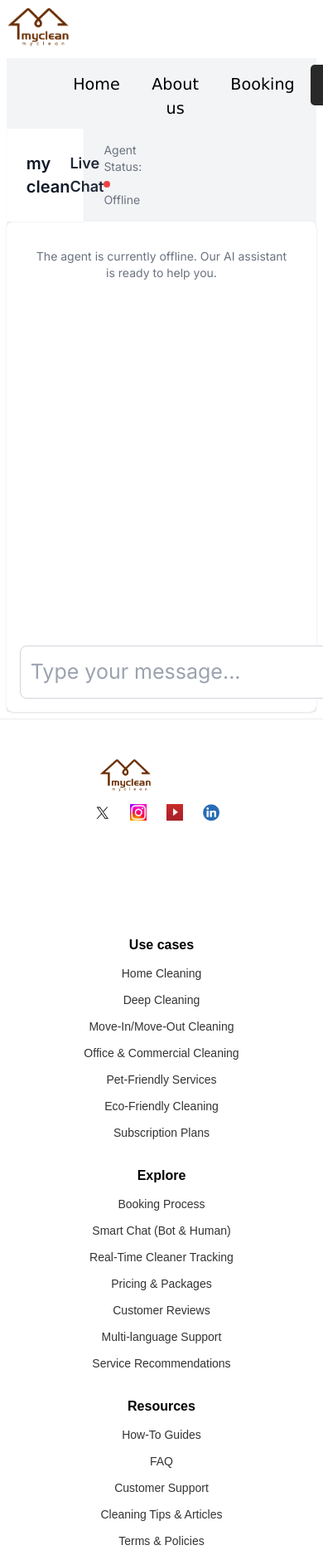
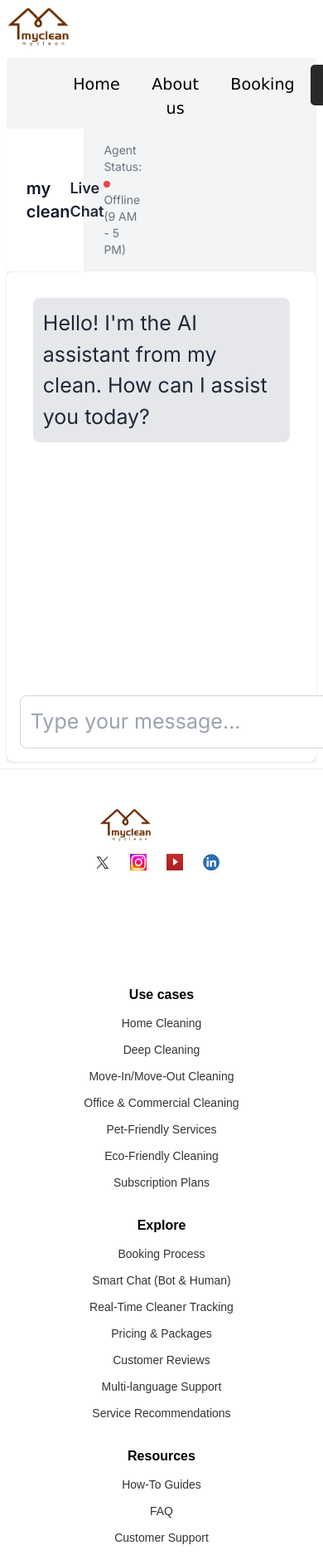
Before and after one commit to 38473/3407-ClassB-Group1, a plain HTML site: page myclean/contact.html in a window 390 px wide. Shown: the top 1874 px of the page at 83% size. Drawn offline with nearby package versions, Linux system fonts and the light colour scheme.

Commit message:
Add files via upload

```diff
--- a/myclean/contact.html
+++ b/myclean/contact.html
@@ -4,7 +4,7 @@
   <title>My Clean</title>
   <meta charset="utf-8">
   <link rel="stylesheet" href="css/styles.css">
-  <!-- Tailwind CSS CDN for Chat -->
+  <!-- Tailwind CSS CDN -->
   <script src="https://cdn.tailwindcss.com"></script>
   <!-- Google Fonts -->
   <link href="https://fonts.googleapis.com/css2?family=Inter:wght@400;600&display=swap" rel="stylesheet">
@@ -21,6 +21,12 @@
     #chat-box::-webkit-scrollbar-thumb {
       background-color: #cbd5e0;
       border-radius: 3px;
+    }
+
+    .header-container {
+      display: flex;
+      justify-content: space-between;
+      align-items: center;
     }
   </style>
 </head>
@@ -40,23 +46,25 @@
         <li><a href="account.html">Account</a></li>
       </ul>
       <div class="auth-buttons">
-            <a href="signin.html" class="btn btn-outline">Sign in</a>
-            <a href="register.html" class="btn btn-primary">Register</a>
-        </div>
+        <a href="signin.html" class="btn btn-outline">Sign in</a>
+        <a href="register.html" class="btn btn-primary">Register</a>
+      </div>
     </nav>
 
     <main>
-
       <div id="intro">
         <!-- Live Chat Integration -->
         <div class="bg-gray-100 text-gray-800">
 
           <!-- Header -->
-          <header class="bg-white shadow-sm py-4 px-6 flex items-center justify-between">
-            <div class="text-xl font-bold text-gray-900">my clean</div>
-            <h1 class="text-lg font-semibold">Live Chat</h1>
-            <div class="text-sm text-gray-500">Agent Status:
-              <span id="status-indicator" class="inline-block w-2 h-2 rounded-full bg-red-500 mr-1"></span>Offline
+          <header class="bg-white shadow-sm py-4 px-6">
+            <div class="header-container">
+              <div class="text-xl font-bold text-gray-900">my clean</div>
+              <h1 class="text-lg font-semibold">Live Chat</h1>
+              <div class="text-sm text-gray-500" id="agent-status">
+                Agent Status:
+                <span id="status-indicator" class="inline-block w-2 h-2 rounded-full bg-red-500 mr-1"></span>Offline (9 AM - 5 PM)
+              </div>
             </div>
           </header>
 
@@ -65,7 +73,6 @@
             <!-- Chat Messages -->
             <div id="chat-box" class="flex-1 overflow-y-auto p-4 space-y-4">
               <!-- Message bubbles will be added here -->
-              <div class="text-center text-gray-500 text-sm">The agent is currently offline. Our AI assistant is ready to help you.</div>
             </div>
 
             <!-- Input Form -->
@@ -75,12 +82,66 @@
             </form>
           </main>
 
-
         </div>
       </div>
     </main>
 
+    <footer class="site-footer">
+      <div class="footer-container">
+        <!-- Left Column: Logo & Social Icons -->
+        <div class="footer-brand">
+          <img src="images/myclean.png" alt="Impureclean Logo" class="footer-logo" />
+          <div class="social-icons">
+            <a href=" "><img src="images/x-icon.jpg" alt="X/Twitter"></a>
+            <a href="#"><img src="images/instagram-icon.jpg" alt="Instagram"></a>
+            <a href="#"><img src="images/youtube-icon.jpg" alt="YouTube"></a>
+            <a href="#"><img src="images/linkedin-icon.jpg" alt="LinkedIn"></a>
+          </div>
+        </div>
 
+        <!-- Center Columns: Links -->
+        <div class="footer-links">
+          <div class="footer-column">
+            <h4>Use cases</h4>
+            <ul>
+              <li><a href="#">Home Cleaning</a></li>
+              <li><a href="#">Deep Cleaning</a></li>
+              <li><a href="#">Move-In/Move-Out Cleaning</a></li>
+              <li><a href="#">Office & Commercial Cleaning</a></li>
+              <li><a href="#">Pet-Friendly Services</a></li>
+              <li><a href="#">Eco-Friendly Cleaning</a></li>
+              <li><a href="#">Subscription Plans</a></li>
+            </ul>
+          </div>
+
+          <div class="footer-column">
+            <h4>Explore</h4>
+            <ul>
+              <li><a href="#">Booking Process</a></li>
+              <li><a href="#">Smart Chat (Bot & Human)</a></li>
+              <li><a href="#">Real-Time Cleaner Tracking</a></li>
+              <li><a href="#">Pricing & Packages</a></li>
+              <li><a href="#">Customer Reviews</a></li>
+              <li><a href="#">Multi-language Support</a></li>
+              <li><a href="#">Service Recommendations</a></li>
+            </ul>
+          </div>
+
+          <div class="footer-column">
+            <h4>Resources</h4>
+            <ul>
+              <li><a href="#">How-To Guides</a></li>
+              <li><a href="#">FAQ</a></li>
+              <li><a href="#">Customer Support</a></li>
+              <li><a href="#">Cleaning Tips & Articles</a></li>
+              <li><a href="#">Terms & Policies</a></li>
+              <li><a href="#">Invoices & Billing</a></li>
+              <li><a href="#">Feedback & Reporting</a></li>
+            </ul>
+          </div>
+        </div>
+      </div>
+    </footer>
   </div>
 
   <!-- Script for chat functionality -->
@@ -88,21 +149,50 @@
     const chatBox = document.getElementById('chat-box');
     const form = document.getElementById('chat-form');
     const input = document.getElementById('message-input');
+    const statusIndicator = document.getElementById('status-indicator');
+    const agentStatusText = document.getElementById('agent-status');
 
     // AI auto-reply messages
     const aiResponses = [
       "Hello! I'm the AI assistant from my clean. How can I assist you today?",
       "We offer professional cleaning services for homes, offices, and special areas.",
       "Please let me know your needs, and I'll do my best to help.",
-      "Sorry, our support team is currently offline. You can leave your contact info, and we'll get back to you soon.",
       "Is there anything specific you'd like to know about our cleaning services?"
     ];
 
-    function addMessage(text, isUser = false) {
+    function isAgentOnline() {
+      const now = new Date();
+      const currentHour = now.getHours();
+      return currentHour >= 9 && currentHour < 17;
+    }
+
+    function updateAgentStatus() {
+      if (isAgentOnline()) {
+        statusIndicator.style.backgroundColor = 'green';
+        agentStatusText.innerHTML = `
+          Agent Status:
+          <span id="status-indicator" class="inline-block w-2 h-2 rounded-full bg-green-500 mr-1"></span>Online (9 AM - 5 PM)
+        `;
+      } else {
+        statusIndicator.style.backgroundColor = 'red';
+        agentStatusText.innerHTML = `
+          Agent Status:
+          <span id="status-indicator" class="inline-block w-2 h-2 rounded-full bg-red-500 mr-1"></span>Offline (9 AM - 5 PM)
+        `;
+      }
+    }
+
+    function addMessage(text, isUser = false, isAgent = false) {
       const message = document.createElement('div');
       message.className = isUser ? 'text-right' : 'text-left';
+      const bgColor = isUser
+        ? 'bg-blue-500 text-white'
+        : isAgent
+          ? 'bg-green-100 text-gray-800'
+          : 'bg-gray-200 text-gray-800';
+
       message.innerHTML = `
-        <div class="${isUser ? 'bg-blue-500 text-white' : 'bg-gray-200 text-gray-800'} inline-block max-w-xs md:max-w-md p-3 rounded-lg">
+        <div class="${bgColor} inline-block max-w-xs md:max-w-md p-3 rounded-lg">
           ${text}
         </div>
       `;
@@ -110,7 +200,16 @@
       chatBox.scrollTop = chatBox.scrollHeight;
     }
 
-    function aiReply() {
+    function aiReply(userMessage) {
+      if (userMessage.toLowerCase().includes("transfer to agent")) {
+        if (isAgentOnline()) {
+          addMessage("[Agent] You are now connected with a live agent.", false, true);
+        } else {
+          addMessage("The support team is currently offline. Our working hours are from 9 AM to 5 PM.", false);
+        }
+        return;
+      }
+
       setTimeout(() => {
         const reply = aiResponses[Math.floor(Math.random() * aiResponses.length)];
         addMessage(reply, false);
@@ -122,68 +221,14 @@
       const text = input.value.trim();
       if (text !== '') {
         addMessage(text, true);
+        aiReply(text);
         input.value = '';
-        aiReply(); // AI auto reply
       }
     });
+
+    // Initial setup
+    updateAgentStatus();
+    addMessage(aiResponses[0], false); // First message from AI
   </script>
-   <footer class="site-footer">
-  <div class="footer-container">
-
-    <!-- Left Column: Logo & Social Icons -->
-    <div class="footer-brand">
-      <img src="images/myclean.png" alt="Impureclean Logo" class="footer-logo" />
-      <div class="social-icons">
-        <a href=" "><img src="images/x-icon.jpg" alt="X/Twitter"></a >
-        <a href="#"><img src="images/instagram-icon.jpg" alt="Instagram"></a >
-        <a href="#"><img src="images/youtube-icon.jpg" alt="YouTube"></a >
-        <a href="#"><img src="images/linkedin-icon.jpg" alt="LinkedIn"></a >
-      </div>
-    </div>
-
-    <!-- Center Columns: Links -->
-    <div class="footer-links">
-      <div class="footer-column">
-        <h4>Use cases</h4>
-        <ul>
-          <li><a href="#">Home Cleaning</a ></li>
-          <li><a href="#">Deep Cleaning</a ></li>
-          <li><a href="#">Move-In/Move-Out Cleaning</a ></li>
-          <li><a href="#">Office & Commercial Cleaning</a ></li>
-          <li><a href="#">Pet-Friendly Services</a ></li>
-          <li><a href="#">Eco-Friendly Cleaning</a ></li>
-          <li><a href="#">Subscription Plans</a ></li>
-        </ul>
-      </div>
-
-      <div class="footer-column">
-        <h4>Explore</h4>
-        <ul>
-          <li><a href="#">Booking Process</a ></li>
-          <li><a href="#">Smart Chat (Bot & Human)</a ></li>
-          <li><a href="#">Real-Time Cleaner Tracking</a ></li>
-          <li><a href="#">Pricing & Packages</a ></li>
-          <li><a href="#">Customer Reviews</a ></li>
-          <li><a href="#">Multi-language Support</a ></li>
-          <li><a href="#">Service Recommendations</a ></li>
-        </ul>
-      </div>
-
-      <div class="footer-column">
-        <h4>Resources</h4>
-        <ul>
-          <li><a href="#">How-To Guides</a ></li>
-          <li><a href="#">FAQ</a ></li>
-          <li><a href="#">Customer Support</a ></li>
-          <li><a href="#">Cleaning Tips & Articles</a ></li>
-          <li><a href="#">Terms & Policies</a ></li>
-          <li><a href="#">Invoices & Billing</a ></li>
-          <li><a href="#">Feedback & Reporting</a ></li>
-        </ul>
-      </div>
-    </div>
-
-  </div>
-</footer>
 </body>
 </html>
```
